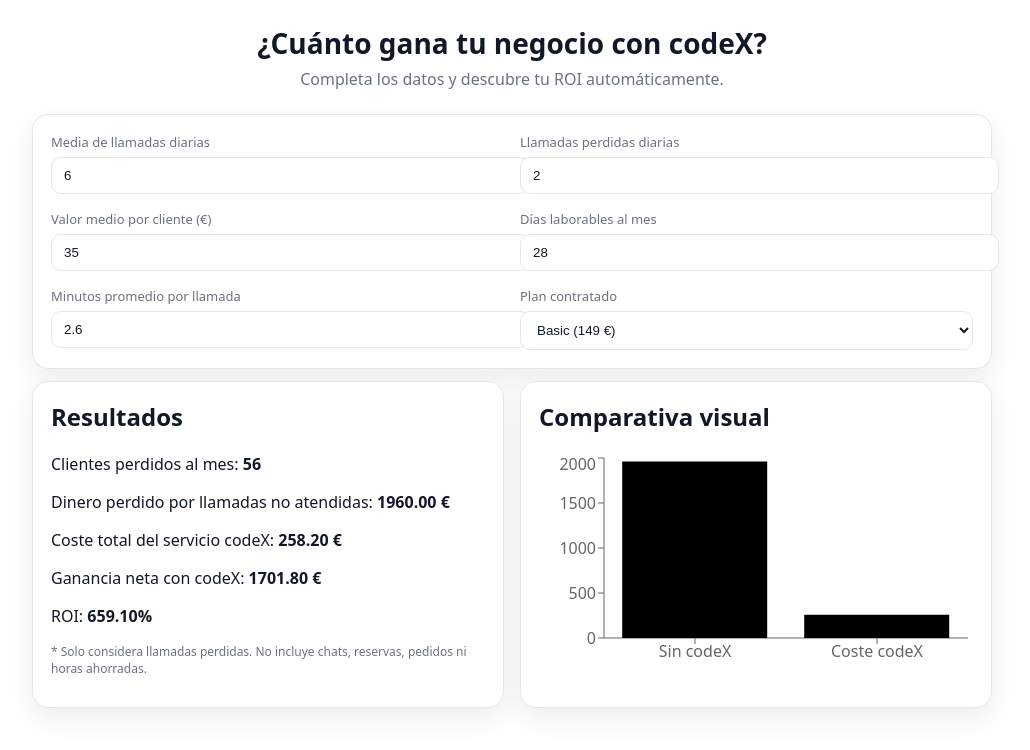
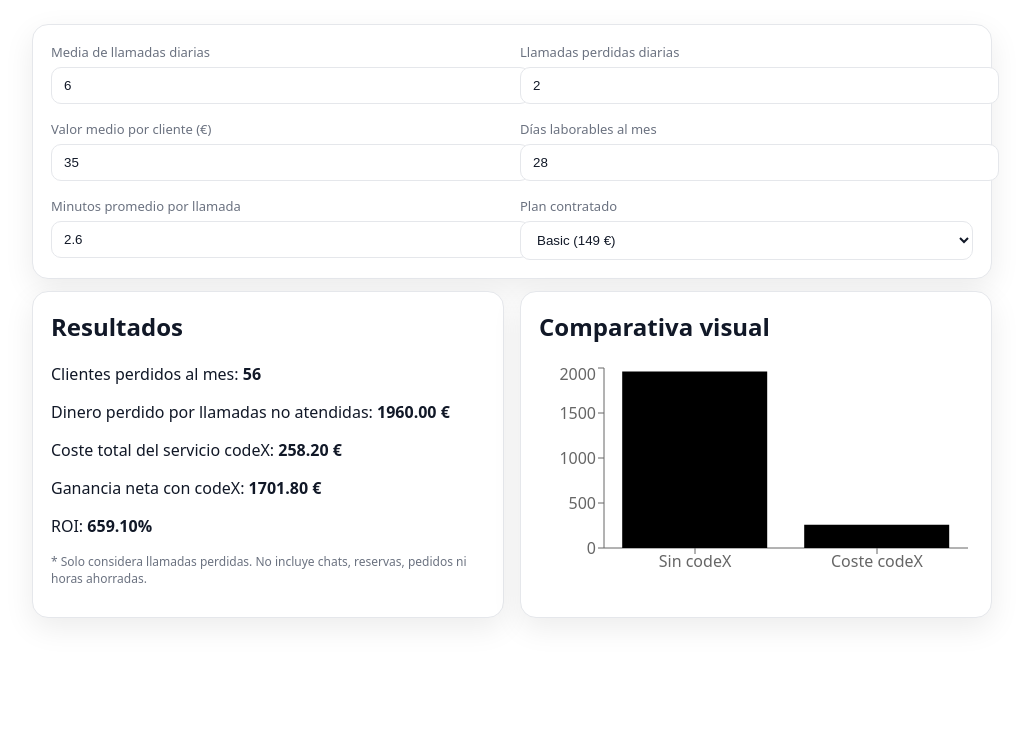
Before and after one commit to carlosgonzalezribes16-source/calculadora-roi-framer-clean, a React (Vite) app: page / in a window 1280 px wide. Shown: the top 750 px of the page, without its empty margins (128-1158 px from the left). Built offline with nearby package versions, Linux system fonts and the light colour scheme.

Commit message:
Update CalculadoraROI.jsx

```diff
--- a/src/CalculadoraROI.jsx
+++ b/src/CalculadoraROI.jsx
@@ -1,7 +1,7 @@
 import React, { useState, useMemo } from "react";
 import { BarChart, Bar, XAxis, YAxis, Tooltip, ResponsiveContainer } from "recharts";
 
-export default function CalculadoraROI({ clean = true, compact = true }) {
+export default function CalculadoraROI({ compact = true }) {
   const [datos, setDatos] = useState({
     llamadasDiarias: 6,
     llamadasPerdidas: 2,
@@ -41,14 +41,7 @@
 
   return (
     <div className={`container ${compact ? "compact" : ""}`}>
-      {/* Encabezado opcional: solo se muestra si clean === false */}
-      {!clean && (
-        <>
-          <h1>¿Cuánto gana tu negocio con <span className="accent">codeX</span>?</h1>
-          <p className="muted">Completa los datos y descubre tu ROI automáticamente.</p>
-          <div className="spacer" />
-        </>
-      )}
+      {/* Eliminado el encabezado duplicado */}
 
       <div className="card">
         <div className="content grid grid-2">
@@ -83,7 +76,7 @@
         </div>
       </div>
 
-      <div className="spacer" />
+      <div className="spacer"></div>
 
       <div className="grid grid-2">
         <div className="card">
```
